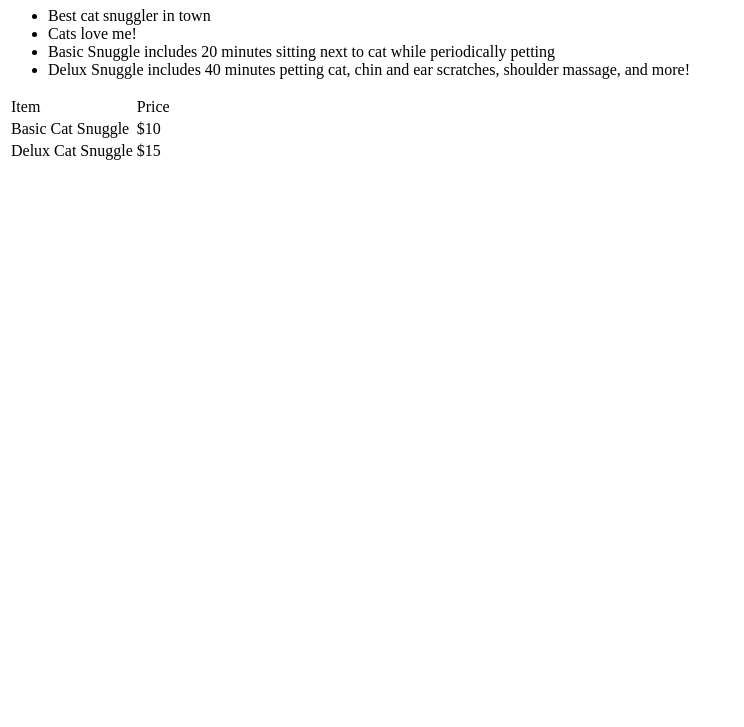
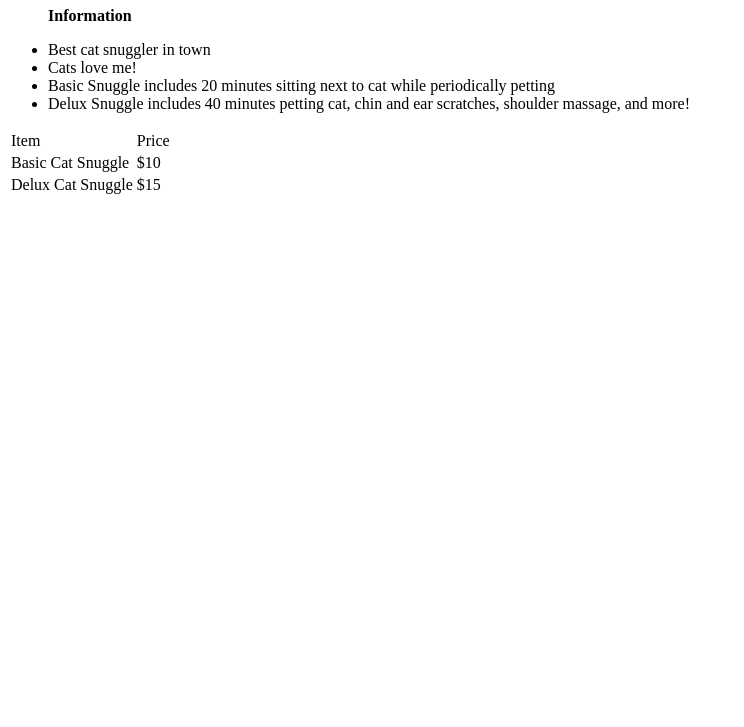
Before and after one commit to SDesmaraisRI/pricePage, a plain HTML site: page index.html in a window 1280 px wide. Shown: the part 73-800 px from the top of the page, without its empty margins (0-744 px from the left). Drawn offline with Linux system fonts and the light colour scheme.

Commit message:
added leading paragraph descriptor to list

```diff
--- a/index.html
+++ b/index.html
@@ -7,6 +7,7 @@
     <body>
         <h1>Prices</h1>
         <ul>
+            <p><strong> Information </strong></p>
             <li>Best cat snuggler in town</li>
             <li>Cats love me!</li>
             <li>Basic Snuggle includes 20 minutes sitting next to cat while periodically petting</li>
```
